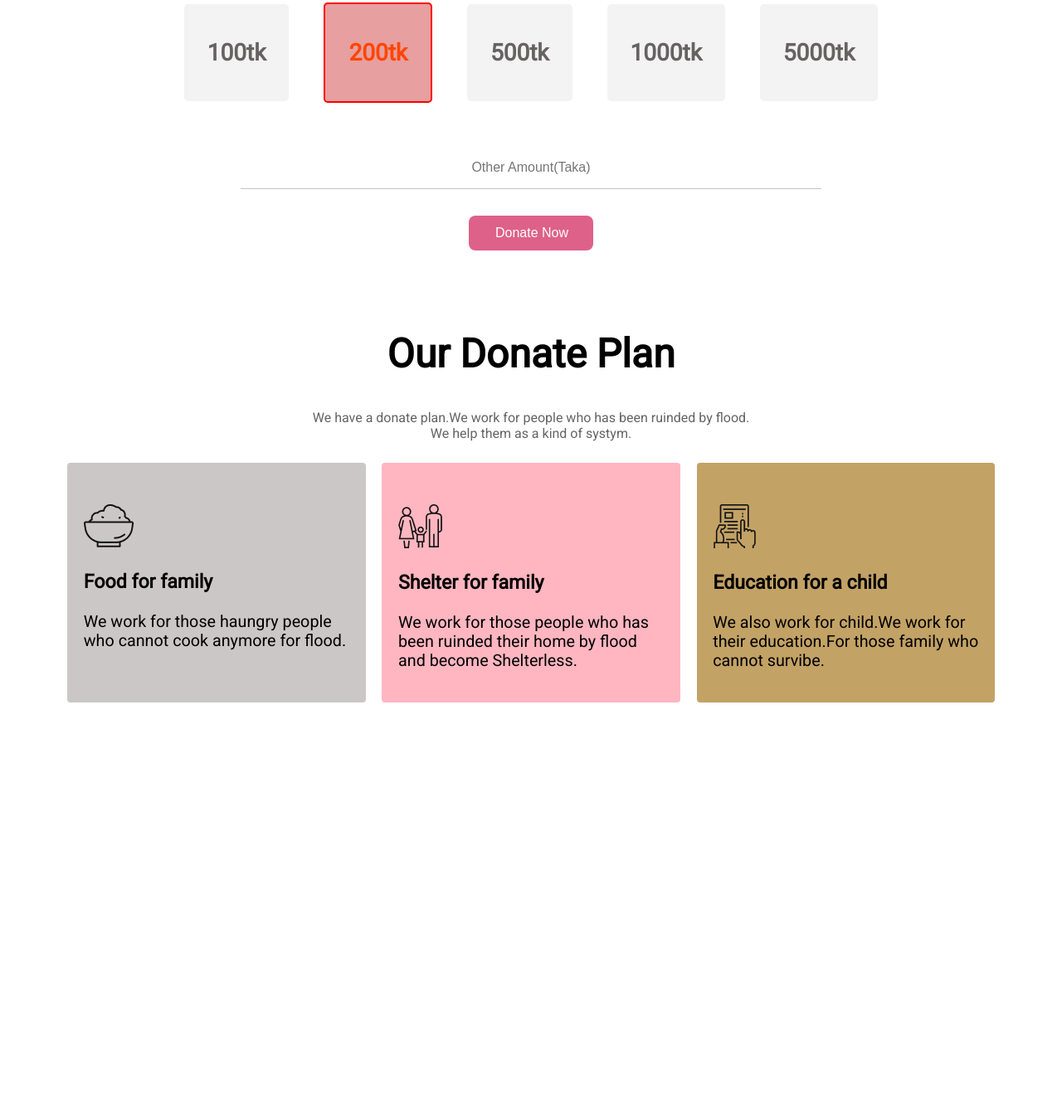
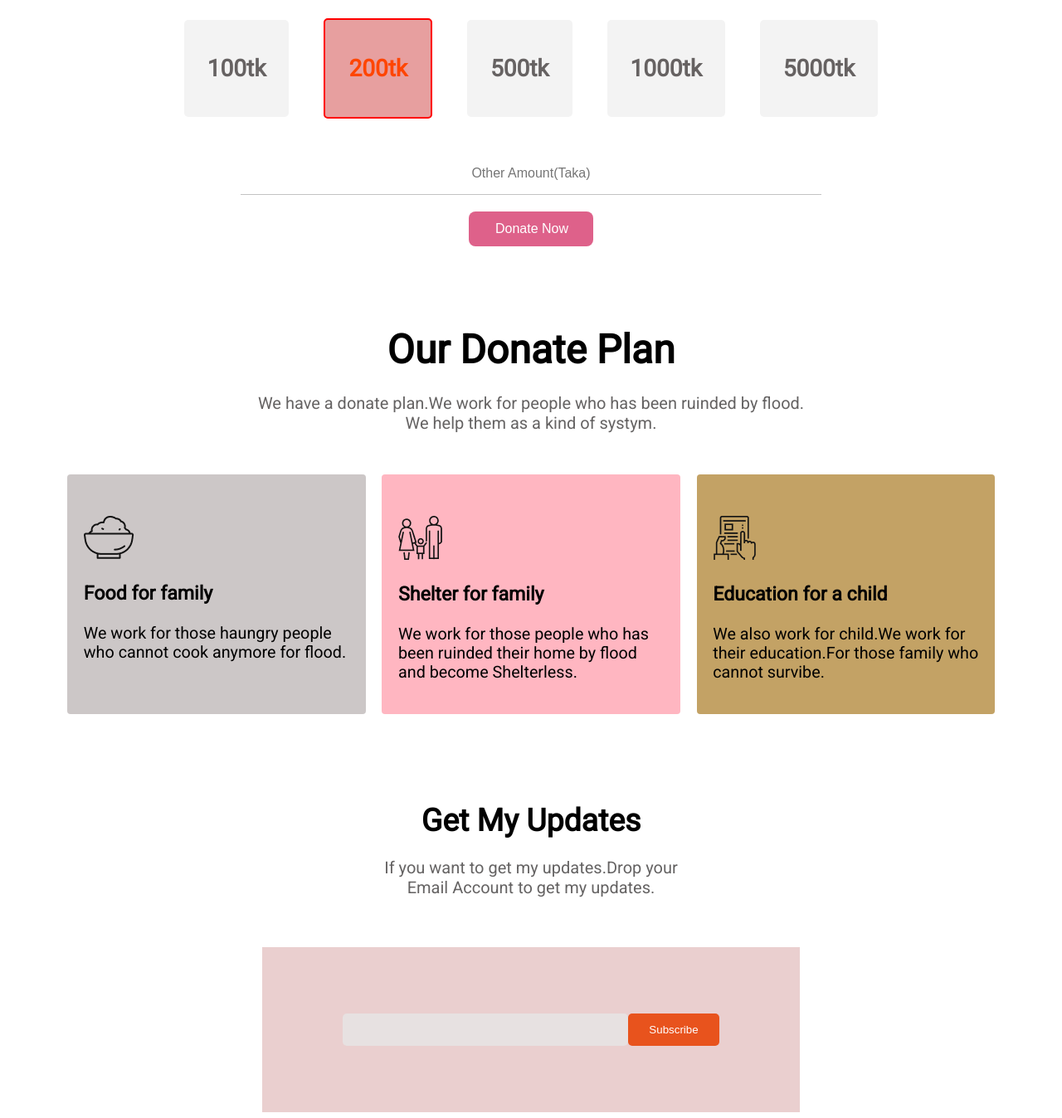
Before and after one commit to taninrahma4/donation-site, a plain HTML site: page index.html in a window 1280 px wide. Shown: the part 892-2240 px from the top of the page at 83% size. Before the commit the page ends 1809 px from the top, so only its background shows below. Drawn offline with Linux system fonts and the light colour scheme.

Commit message:
email section

```diff
--- a/css/style.css
+++ b/css/style.css
@@ -28,14 +28,16 @@ header p{
   padding: 8px 25px;
   border-radius: 8px;
 }
-.donate-today-header,.donate-plan-header{
+.donate-today-header,.donate-plan-header,.mail-container-head{
   text-align: center;
   margin-top: 3em;
   font-size: 2rem;
 }
 .common-para{
   color: rgb(101, 99, 99) ;
-  font-size: 1rem;
+  font-size: 1.25rem;
+  margin-top: -15px;
+  margin-bottom: 2em;
 }
 .donate-amount{
   display: flex;
@@ -57,10 +59,10 @@ header p{
   border: 2px solid red;
   background-color: rgb(231, 159, 159);
 }
-input{
+#taka-input{
   width: 700px;
   display: block;
-  margin: 2em auto;
+  margin: 1.25em auto;
   border: none;
   border-bottom: 1px solid rgb(195, 195, 195);
   text-align: center;
@@ -68,6 +70,7 @@ input{
   font-size: 1rem;
 }
 .submit-btn{
+  display: block;
   width: 150px;
   color: white;
   padding: .75em 2em;
@@ -76,6 +79,7 @@ input{
   border: transparent;
   background-color:rgb(222, 97, 138);
   cursor: pointer;
+  margin: auto;
 }
 .donate-plan-boxes{
   display: flex;
@@ -95,3 +99,26 @@ input{
 .box3{
   background-color: rgb(195, 162, 101);
 }
+.mail-submit{
+  display: flex;
+  justify-content: center;
+  background: #eacfcf;
+  width: 50%;
+  margin: 3em auto;
+  padding: 4em 4px;
+  font-size: 1.25rem;
+}
+#email{
+  width: 300px;
+  border: 2px solid transparent;
+  padding: 10px 20px;
+  border-radius: 5px;
+  background: #e7e1e1;
+}
+#subscribe-btn{
+  padding: 10px 25px;
+  border: transparent;
+  background: rgb(232, 83, 29);
+  color: white;
+  border-radius: 5px;
+}
--- a/index.html
+++ b/index.html
@@ -1,26 +1,41 @@
 <!DOCTYPE html>
 <html lang="en">
   <head>
-  <meta charset="UTF-8">
-  <meta http-equiv="X-UA-Compatible" content="IE=edge">
-  <meta name="viewport" content="width=device-width, initial-scale=1.0">
+    <meta charset="UTF-8" />
+    <meta http-equiv="X-UA-Compatible" content="IE=edge" />
+    <meta name="viewport" content="width=device-width, initial-scale=1.0" />
     <title>Start Donate Now</title>
-  <link rel="stylesheet" href="css/style.css">
-  <link rel="preconnect" href="https://fonts.googleapis.com">
-  <link rel="preconnect" href="https://fonts.gstatic.com" crossorigin>
-  <link href="https://fonts.googleapis.com/css2?family=Mukta&family=Roboto:wght@300;400&display=swap" rel="stylesheet">
+    <link rel="stylesheet" href="css/style.css" />
+    <link rel="preconnect" href="https://fonts.googleapis.com" />
+    <link rel="preconnect" href="https://fonts.gstatic.com" crossorigin />
+    <link
+      href="https://fonts.googleapis.com/css2?family=Mukta&family=Roboto:wght@300;400&display=swap"
+      rel="stylesheet"
+    />
   </head>
   <body>
     <header>
-    <h1 class="header-title">Let's Help Those Who Are <br> More In Need</h1>
-    <p>For flood, lots of people are helpless.They needs help.So in this time we have to unity so that <br> we can help people.Let's go for those people who are waiting for our help.</p>
+      <h1 class="header-title">
+        Let's Help Those Who Are <br />
+        More In Need
+      </h1>
+      <p>
+        For flood, lots of people are helpless.They needs help.So in this time
+        we have to unity so that <br />
+        we can help people.Let's go for those people who are waiting for our
+        help.
+      </p>
       <a class="link-btn" href="#">Donate Now</a>
     </header>
 
     <section>
       <div class="donate-today-header">
         <h2>Donate Today</h2>
-    <p class="common-para">Please donate for those people who are waiting for your help.Just look them and help and <br> Pray for all the people who are totally helpless.</p>
+        <p class="common-para">
+          Please donate for those people who are waiting for your help.Just look
+          them and help and <br />
+          Pray for all the people who are totally helpless.
+        </p>
       </div>
 
       <div class="donate-amount">
@@ -31,33 +46,54 @@
         <div class="amount">5000tk</div>
       </div>
 
-    <input type="text" name="number" placeholder="Other Amount(Taka)">
-    <input type="button" value="Donate Now" class="submit-btn">
+      <input id="taka-input" type="text" name="number" placeholder="Other Amount(Taka)" />
+      <input type="button" value="Donate Now" class="submit-btn" />
     </section>
 
     <div class="donate-plan-container">
-
       <div class="donate-plan-header">
         <h2>Our Donate Plan</h2>
-      <p class="common-para">We have a donate plan.We work for people who has been ruinded by flood.<br>We help them as a kind of systym.</p>
+        <p class="common-para">
+          We have a donate plan.We work for people who has been ruinded by
+          flood.<br />We help them as a kind of systym.
+        </p>
       </div>
 
       <div class="donate-plan-boxes">
         <div class="plan-box box1">
-        <img src="icons/food.png" alt="food">
+          <img src="icons/food.png" alt="food" />
           <h3>Food for family</h3>
-        <p>We work for those haungry people who cannot cook anymore for flood.</p>
+          <p>
+            We work for those haungry people who cannot cook anymore for flood.
+          </p>
         </div>
         <div class="plan-box box2">
-        <img src="icons/shelter.png" alt="shelter">
+          <img src="icons/shelter.png" alt="shelter" />
           <h3>Shelter for family</h3>
-        <p>We work for those people who has been ruinded their home by flood and become Shelterless.</p>
+          <p>
+            We work for those people who has been ruinded their home by flood
+            and become Shelterless.
+          </p>
         </div>
         <div class="plan-box box3">
-        <img src="icons/Frame-1.png" alt="education">
+          <img src="icons/Frame-1.png" alt="education" />
           <h3>Education for a child</h3>
-        <p>We also work for child.We work for their education.For those family who cannot survibe.</p>
+          <p>
+            We also work for child.We work for their education.For those family
+            who cannot survibe.
+          </p>
         </div>
+      </div>
+    </div>
+
+    <div class="mail-container">
+      <div class="mail-container-head">
+        <h3>Get My Updates</h3>
+        <p class="common-para">If you want to get my updates.Drop your <br>Email Account to get my updates.</p>
+      </div>
+      <div class="mail-submit">
+        <input type="email" name="email" id="email">
+        <input type="button" value="Subscribe" id="subscribe-btn">
       </div>
     </div>
   </body>
```
Lines whose indentation alone changed are shown as unchanged.
